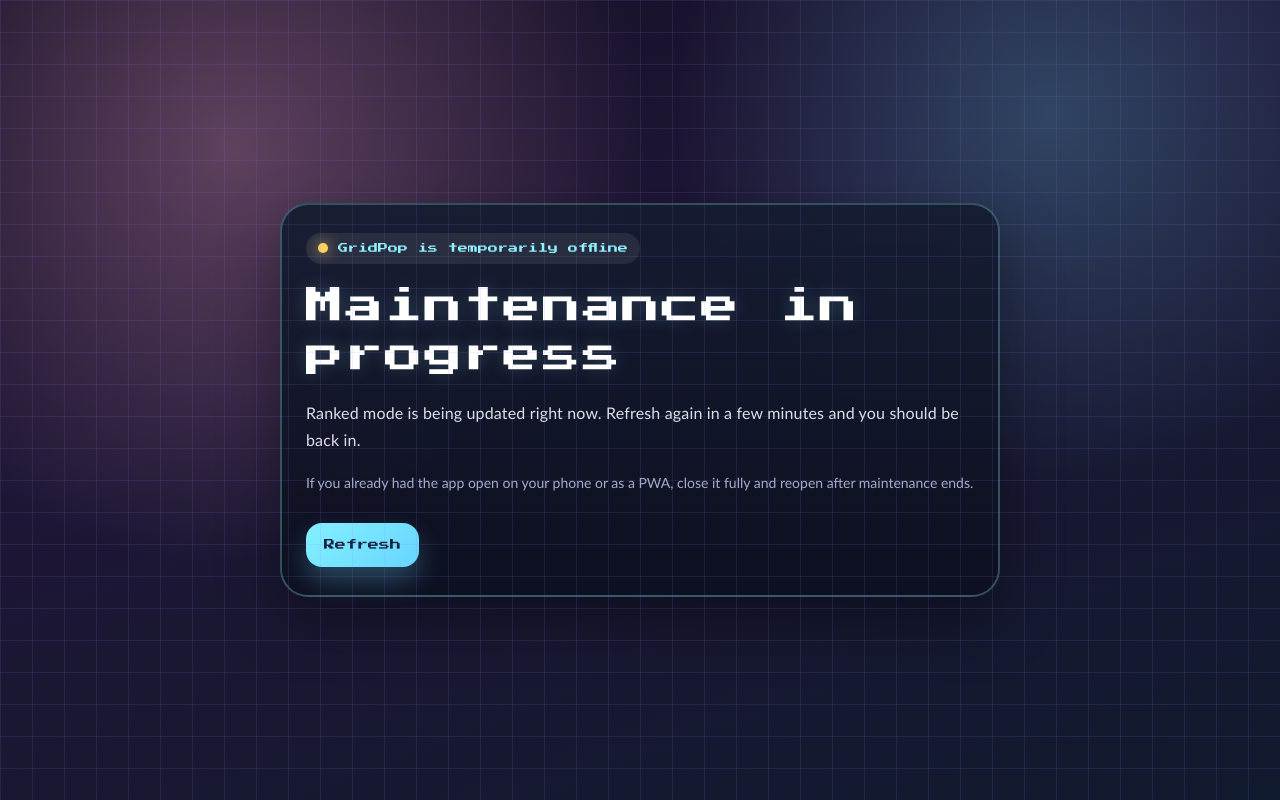
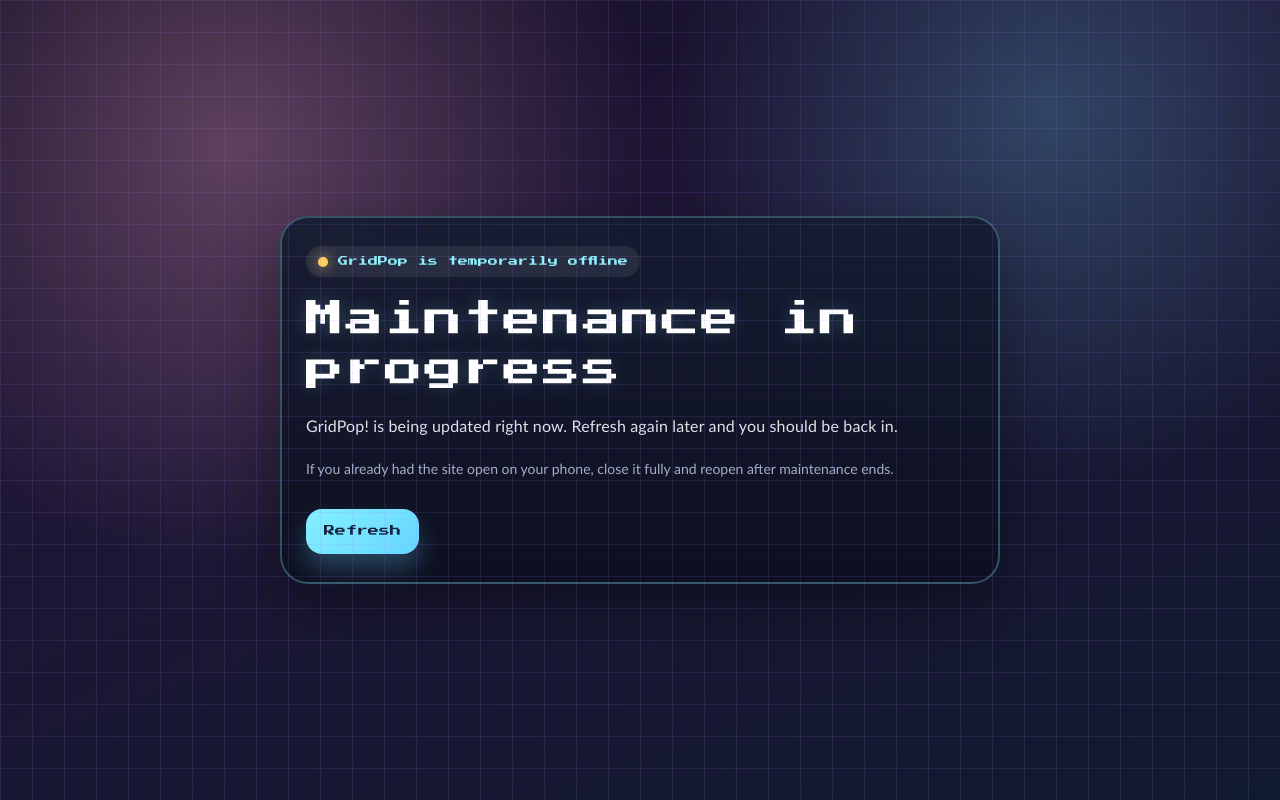
Before and after one commit to danielxjay/grid-pop, a React (Vite) app: page / in a window 1280 px wide. Built offline with nearby package versions, Linux system fonts and the light colour scheme; no server answers.

Commit message:
Update maintenance messages for clarity

```diff
--- a/src/maintenance.js
+++ b/src/maintenance.js
@@ -4,7 +4,7 @@
   eyebrow: "GridPop is temporarily offline",
   title: "Maintenance in progress",
   body:
-    "Ranked mode is being updated right now. Refresh again in a few minutes and you should be back in.",
+    "GridPop! is being updated right now. Refresh again later and you should be back in.",
   note:
-    "If you already had the app open on your phone or as a PWA, close it fully and reopen after maintenance ends.",
+    "If you already had the site open on your phone, close it fully and reopen after maintenance ends.",
 };
```
